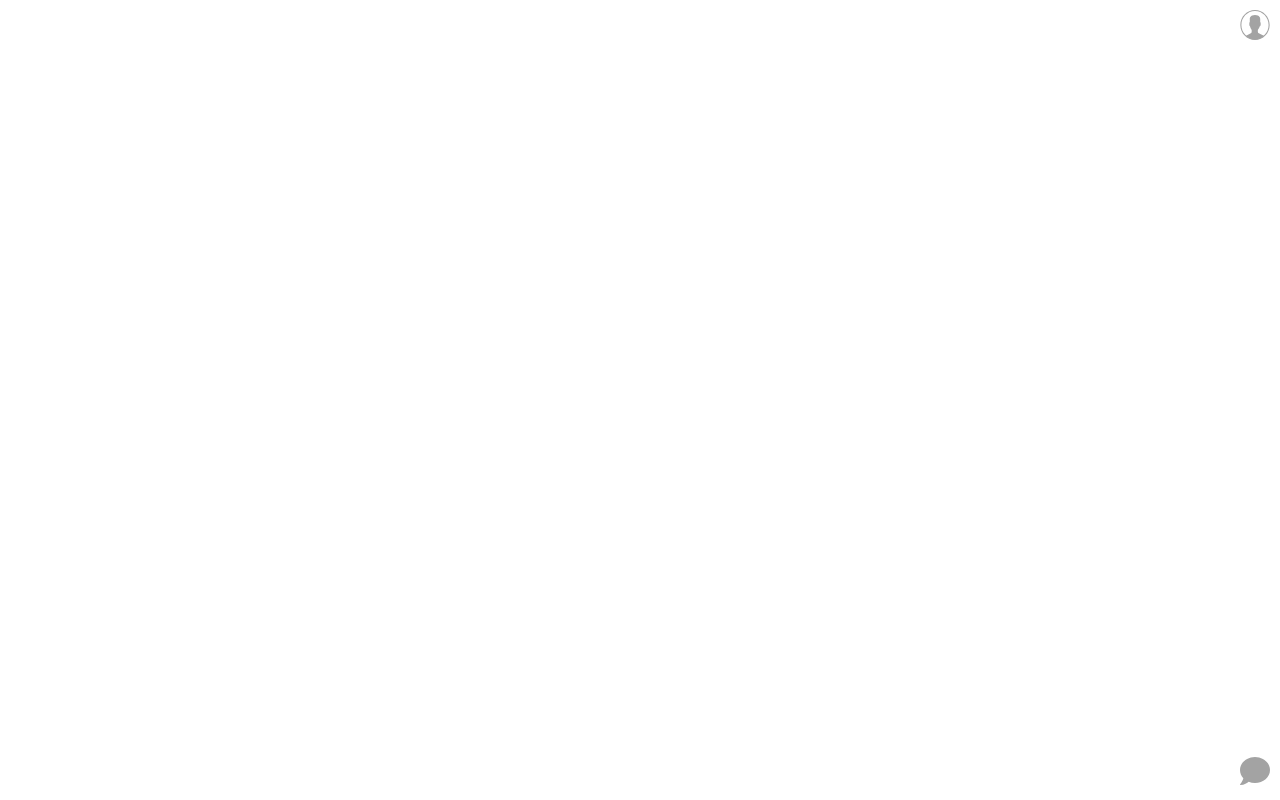
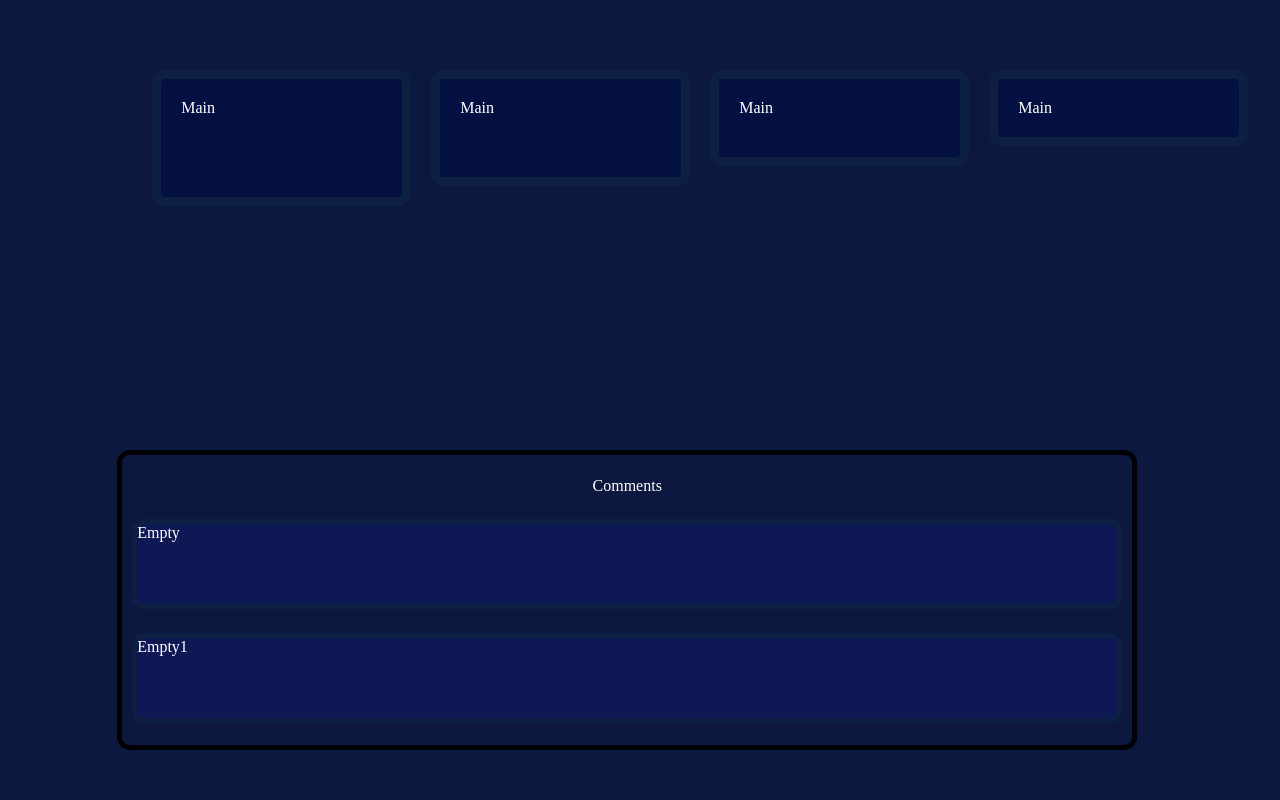
Before and after one commit to Webodle/Project-1, a plain HTML site: page index.html in a window 1280 px wide. Drawn offline with Linux system fonts and the light colour scheme.

Commit message:
body-layout

```diff
--- a/index.html
+++ b/index.html
@@ -7,46 +7,18 @@
     <link rel="stylesheet" href="styles/style.css">
 </head>
 <body>
-
-    <!--Bishal COdes -->
-
-    <div class="accountbox">
-
-        <svg width="30" height="30" viewBox="0 0 44 45" fill="none" xmlns="http://www.w3.org/2000/svg">
-            <path d="M15.69 34.8155L9.36406 38.3445C9.00011 38.5519 8.65963 38.7999 8.34888 39.0837C16.206 45.8543 27.6803 45.8842 35.5711 39.1547C35.2304 38.8555 34.856 38.5988 34.456 38.3901L27.6826 34.9265C26.8073 34.479 26.2545 33.564 26.2545 32.5632V29.845C26.4819 29.5756 26.6958 29.2943 26.8952 29.0025C27.809 27.6742 28.519 26.2108 29.0005 24.6631C29.8926 24.3856 30.5041 23.5465 30.5091 22.593V19.6921C30.5067 19.0775 30.2489 18.493 29.8 18.0845V13.8905C29.8 13.8905 30.642 7.36365 22 7.36365C13.3579 7.36365 14.1999 13.8905 14.1999 13.8905V18.0845C13.751 18.493 13.4932 19.0775 13.4909 19.6921V22.593C13.4931 23.3323 13.8625 24.0198 14.4713 24.4182C14.9421 26.3921 15.8162 28.2416 17.0363 29.845V32.4958C17.0363 33.4628 16.52 34.3524 15.69 34.8155Z" fill="#A3A3A3"/>
-            <path d="M22 45C9.84973 45 0 34.9264 0 22.5C0 10.0736 9.84973 0 22 0C34.1503 0 44 10.0736 44 22.5C43.986 34.9204 34.1444 44.9857 22 45ZM22 1.63635C10.7334 1.63635 1.59998 10.9774 1.59998 22.5C1.59998 34.0226 10.7334 43.3637 22 43.3637C33.2666 43.3637 42.4 34.0226 42.4 22.5C42.3871 10.9828 33.2612 1.64953 22 1.63635Z" fill="#A3A3A3"/>
-        </svg>
-    </div>
-    <div class="messegebox">
-       <div id="open--msg" onclick="openmsg()">
-        <svg width="30" height="30" viewBox="0 0 48 45" fill="none" xmlns="http://www.w3.org/2000/svg">
-            <path d="M24 0C10.7438 0 0 9.35156 0 20.8929C0 25.875 2.00625 30.4353 5.34375 34.0212C4.17188 39.0837 0.253125 43.5938 0.20625 43.644C0 43.875 -0.05625 44.2165 0.065625 44.5179C0.1875 44.8192 0.45 45 0.75 45C6.96563 45 11.625 41.8058 13.9313 39.8371C16.9969 41.0725 20.4 41.7857 24 41.7857C37.2562 41.7857 48 32.4342 48 20.8929C48 9.35156 37.2562 0 24 0Z" fill="#A3A3A3"/>
-        </svg>
-       </div>
-       <div id="close--msg" onclick="closemsg()">
-        <svg width="35" height="35" viewBox="0 0 48 45" fill="none" xmlns="http://www.w3.org/2000/svg">
-            <path d="M3.99816 18.7477C3.99816 22.6227 5.33566 26.1696 7.56066 28.9586C6.77316 32.8883 4.16691 36.3961 4.13566 36.443C3.99816 36.6227 3.96066 36.8883 4.04191 37.1227C4.12316 37.3493 4.29816 37.4977 4.49816 37.4977C8.64192 37.4977 11.7482 35.0133 13.2857 33.4821C15.3294 34.443 17.5982 34.9977 19.9982 34.9977C21.7107 34.9977 23.3544 34.7164 24.8982 34.2164L4.55441 14.5602C4.20441 15.8961 3.99816 17.2946 3.99816 18.7477ZM39.6107 35.7868L32.4607 28.8805C34.6607 26.0993 35.9982 22.5914 35.9982 18.7477C35.9982 9.77114 28.8357 2.4977 19.9982 2.4977C15.9294 2.4977 12.2357 4.06801 9.41067 6.61489L2.84191 0.263324C2.40441 -0.158551 1.77941 -0.0648007 1.43566 0.482074L0.21066 2.45082C-0.126841 2.9977 -0.0518406 3.77895 0.38566 4.20082L37.1607 39.7243C37.5982 40.1461 38.2232 40.0524 38.5669 39.5055L39.7919 37.5289C40.1294 36.9977 40.0482 36.2086 39.6107 35.7868Z" fill="#A3A3A3"/>
-            </svg>
-       </div>
-
-
-     <div class="messegepopup" id="messegepopup">
-         <p>Dracblu Bot</p>
-
-    </div>
-
-        <script>
-            function openmsg(){
-                document.getElementById("messegepopup").style.display =  "block";
-                document.getElementById("close--msg").style.display =  "block";
-                document.getElementById("open--msg").style.display =  "none";
-            }
-            function closemsg(){
-                document.getElementById("messegepopup").style.display =  "none";
-                document.getElementById("close--msg").style.display =  "none";
-                document.getElementById("open--msg").style.display =  "block";
-            }
-        </script>
-     <!---------------------------------------------------->
+        <div class="container">
+            <div class="container__main">
+                <div class="main__item main__item1">Main</div>
+                <div class="main__item main__item2">Main</div>
+                <div class="main__item main__item3">Main</div>
+                <div class="main__item main__item4">Main</div>
+            </div>
+            <div class="container__comment">
+                <div><p>Comments</p></div>
+                <div class="box box1">Empty</div>
+                <div class="box box2">Empty1</div>
+            </div>
+        </div>
 </body>
 </html>
--- a/styles/style.css
+++ b/styles/style.css
@@ -5,40 +5,113 @@
           box-sizing: border-box;
 }
 
-.accountbox {
-  position: absolute;
-  top: 10px;
-  right: 10px;
+body {
+  background-color: #0D1840;
 }
 
-.messegebox {
-  position: absolute;
-  bottom: 10px;
-  right: 10px;
+.container {
+  width: 98%;
+  height: 100vh;
+  padding: 50px;
+  float: center;
+  display: -webkit-box;
+  display: -ms-flexbox;
+  display: flex;
+  z-index: 0;
+  -webkit-box-orient: vertical;
+  -webkit-box-direction: normal;
+      -ms-flex-direction: column;
+          flex-direction: column;
+  -webkit-box-align: center;
+      -ms-flex-align: center;
+          align-items: center;
+  -webkit-box-pack: justify;
+      -ms-flex-pack: justify;
+          justify-content: space-between;
 }
 
-.messegebox #close--msg {
-  display: none;
+.container .container__main {
+  width: 990px;
+  display: -ms-grid;
+  display: grid;
+  padding: 20px;
+  grid-gap: 20px;
+  color: white;
+  -ms-grid-columns: 6fr 5fr 4fr 3fr;
+      grid-template-columns: 6fr 5fr 4fr 3fr;
+      grid-template-areas: "main-item1 main-item2 main-item3 main-item4"
+ "main-item1 main-item2 main-item3 .         "
+ "main-item1 main-item2 .          .         "
+ "main-item1 .          .          .         ";
 }
 
-.messegepopup {
-  display: none;
-  position: absolute;
-  height: 400px;
-  width: 250px;
-  bottom: 45px;
-  right: 10px;
-  border-radius: 10px;
-  background: -webkit-gradient(linear, left top, left bottom, from(rgba(6, 12, 34, 0.98)), color-stop(55.27%, rgba(26, 43, 102, 0.438352)), to(rgba(72, 106, 227, 0)));
-  background: linear-gradient(180deg, rgba(6, 12, 34, 0.98) 0%, rgba(26, 43, 102, 0.438352) 55.27%, rgba(72, 106, 227, 0) 100%);
-  -webkit-filter: drop-shadow(0px 4px 4px rgba(0, 0, 0, 0.25));
-          filter: drop-shadow(0px 4px 4px rgba(0, 0, 0, 0.25));
+.container .container__main .main__item {
+  width: 259px;
+  background-color: #031041;
+  -webkit-text-decoration-color: aliceblue;
+          text-decoration-color: aliceblue;
+  border: 9px solid #0D2044;
+  border-radius: 13px;
+  padding: 20px;
 }
 
-.messegepopup p {
-  text-align: center;
+.container .container__main .main__item1 {
+  -ms-grid-row: 1;
+  -ms-grid-row-span: 4;
+  -ms-grid-column: 1;
+  grid-area: main-item1;
+}
+
+.container .container__main .main__item2 {
+  -ms-grid-row: 1;
+  -ms-grid-row-span: 3;
+  -ms-grid-column: 2;
+  grid-area: main-item2;
+}
+
+.container .container__main .main__item3 {
+  -ms-grid-row: 1;
+  -ms-grid-row-span: 2;
+  -ms-grid-column: 3;
+  grid-area: main-item3;
+}
+
+.container .container__main .main__item4 {
+  -ms-grid-row: 1;
+  -ms-grid-column: 4;
+  grid-area: main-item4;
+}
+
+.container .container__comment {
+  width: auto;
+  height: 300px;
+  padding: 10px;
+  border: 5px solid black;
+  border-radius: 13px;
   color: #fff;
-  font-family: Arial, Helvetica, sans-serif;
-  padding: 10px;
+  display: -webkit-box;
+  display: -ms-flexbox;
+  display: flex;
+  -webkit-box-orient: vertical;
+  -webkit-box-direction: normal;
+      -ms-flex-direction: column;
+          flex-direction: column;
+  -ms-flex-pack: distribute;
+      justify-content: space-around;
+  -webkit-box-align: center;
+      -ms-flex-align: center;
+          align-items: center;
+}
+
+.container .container__comment p {
+  float: left;
+}
+
+.container .container__comment .box {
+  background-color: #0D1855;
+  width: 990px;
+  height: 90px;
+  border: 5px solid #0D2044;
+  border-radius: 13px;
 }
 /*# sourceMappingURL=style.css.map */
```
